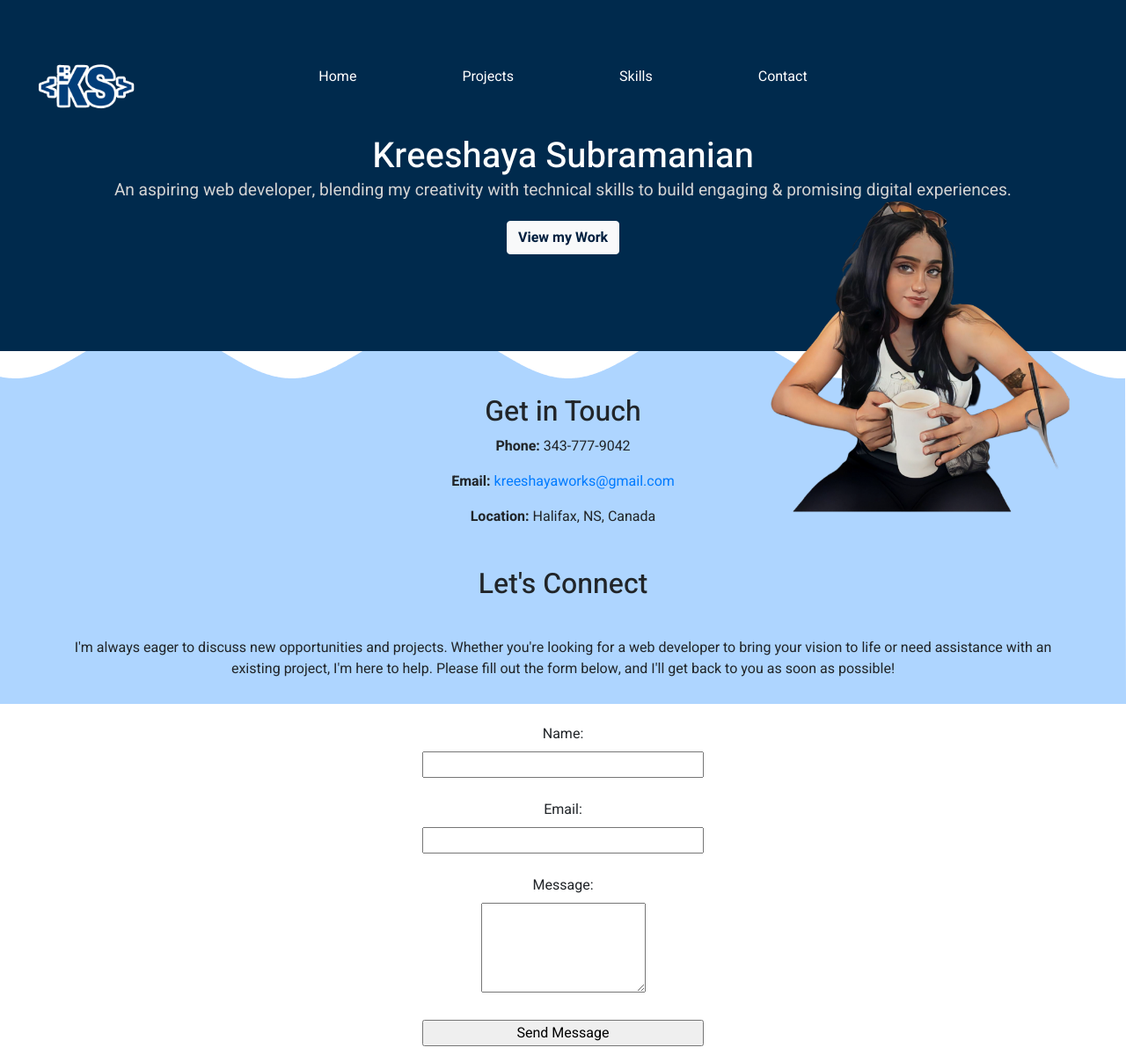
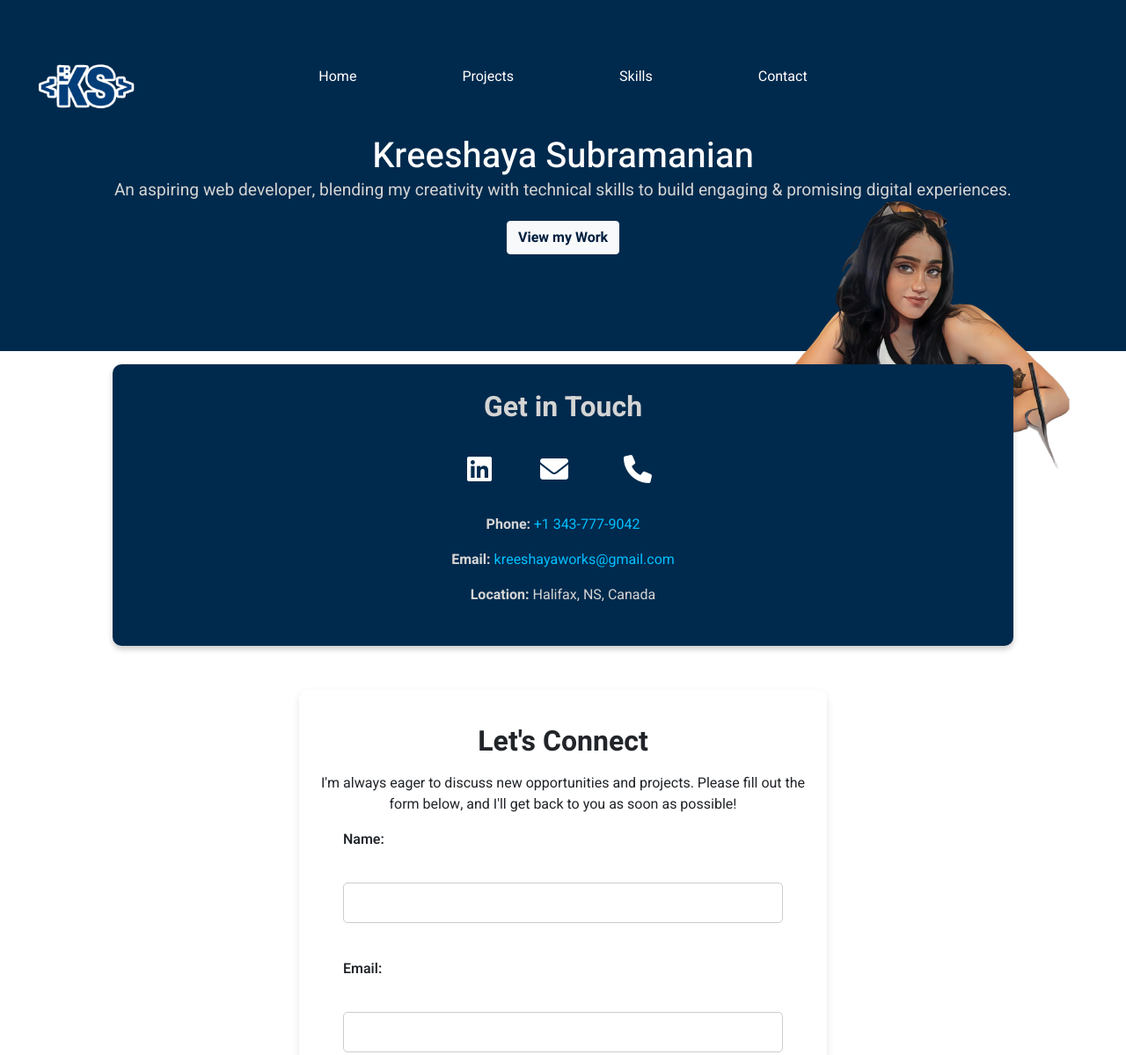
Before and after one commit to kreeshaya-hub/Portfolio, a plain HTML site: page pages/contact.html in a window 1280 px wide. Shown: the top 1199 px of the page at 88% size. Drawn offline with nearby package versions, Linux system fonts and the light colour scheme.

Commit message:
Improve contact page

```diff
--- a/pages/contact.html
+++ b/pages/contact.html
@@ -13,7 +13,7 @@
     <link rel="preconnect" href="https://fonts.googleapis.com">
     <link rel="preconnect" href="https://fonts.gstatic.com" crossorigin>
     <link href="https://fonts.googleapis.com/css2?family=Heebo:wght@100..900&family=Mukta:wght@200;300;400;500;600;700;800&display=swap" rel="stylesheet">
-    <link rel="stylesheet" href="https://cdnjs.cloudflare.com/ajax/libs/font-awesome/4.7.0/css/font-awesome.min.css">
+    <link rel="stylesheet" href="https://cdnjs.cloudflare.com/ajax/libs/font-awesome/6.0.0/css/all.min.css">
     <link rel="icon" type="image/png" href="/mylogo.png">
     <!-- Bootstrap CSS -->
     <link href="https://stackpath.bootstrapcdn.com/bootstrap/4.5.2/css/bootstrap.min.css" rel="stylesheet">
@@ -21,24 +21,34 @@
     <link href="/layout.css" rel="stylesheet">
 </head>
 <body>
-    <canvas id="backgroundCanvas"></canvas>
-
     <main>
 
-        <section class="contact-info">
+         <!-- Contact Section with Icons -->
+         <section class="contact-info text-center">
             <h2>Get in Touch</h2>
-            <p><strong>Phone:</strong> 343-777-9042</p>
+            <div class="contact-icons">
+                <a href="https://www.linkedin.com/in/kreeshaya-subramanian-b89562251" target="_blank">
+                    <i class="fa-brands fa-linkedin" style="font-size: 2rem; margin: 10px;"></i>
+                </a>
+                <a href="mailto:kreeshayaworks@gmail.com">
+                    <i class="fa-solid fa-envelope" style="font-size: 2rem; margin: 10px;"></i>
+                </a>
+                <a href="tel:+13437779042" class="mx-2">
+                    <i class="fa-solid fa-phone" style="font-size: 2rem; margin: 10px;"></i>
+                </a>
+            </div>
+            <p><strong>Phone:</strong> <a href="tel:+13437779042">+1 343-777-9042</a></p>
             <p><strong>Email:</strong> <a href="mailto:kreeshayaworks@gmail.com">kreeshayaworks@gmail.com</a></p>
             <p><strong>Location:</strong> Halifax, NS, Canada</p>
         </section>
 
+        <!-- Contact Form -->
         <section class="section">
             <h2>Let's Connect</h2>
-            <p>I'm always eager to discuss new opportunities and projects. Whether you're looking for a web developer to bring your vision to life or need assistance with an existing project, I'm here to help. Please fill out the form below, and I'll get back to you as soon as possible!</p>
+            <p>I'm always eager to discuss new opportunities and projects. Please fill out the form below, and I'll get back to you as soon as possible!</p>
 
             <div class="form-container">
-
-                <form action="#" method="post">
+                <form id="contact-form">
                     <label for="name">Name:</label><br>
                     <input type="text" id="name" name="name" required><br><br>
 
@@ -48,7 +58,8 @@
                     <label for="message">Message:</label><br>
                     <textarea id="message" name="message" rows="4" required></textarea><br><br>
 
-                    <input type="submit" value="Send Message">
+                    <button type="submit">Send Message</button>
+                    <p id="form-status"></p>
                 </form>
             </div>
         </section>
--- a/scripts.js
+++ b/scripts.js
@@ -17,45 +17,42 @@ document.addEventListener("DOMContentLoaded", function() {
         .catch(error => console.error("Error loading footer:", error));
 });
 
+// FORM SUBMISSION
 
-// canvas animation
-const canvas = document.getElementById('backgroundCanvas');
-const ctx = canvas.getContext('2d');
+document.getElementById("contact-form").addEventListener("submit", async function(event) {
+    event.preventDefault(); // Prevent default form submission
 
-function resizeCanvas() {
-    canvas.width = window.innerWidth;
-    canvas.height = window.innerHeight;
-}
+    const formStatus = document.getElementById("form-status");
+    formStatus.innerText = "Sending message...";
 
-window.addEventListener('resize', resizeCanvas);
-resizeCanvas();
+    const formData = {
+        name: document.getElementById("name").value,
+        email: document.getElementById("email").value,
+        message: document.getElementById("message").value
+    };
 
-let waveOffset = 0;
+    try {
+        const response = await fetch("https://api.emailjs.com/api/v1.0/email/send", {
+            method: "POST",
+            headers: {
+                "Content-Type": "application/json"
+            },
+            body: JSON.stringify({
+                service_id: "service_8rqzr4k",
+                template_id: "template_p3rjx56",
+                user_id: "dnR2rZ_JIJKDLBts8",
+                template_params: formData
+            })
+        });
 
-function drawWave() {
-    ctx.clearRect(0, 0, canvas.width, canvas.height);
-
-    const waveHeight = 30; // Height of the wave
-    const waveFrequency = 0.02; // Wave frequency
-    const waveSpeed = 0.5; // Wave speed
-
-    ctx.beginPath();
-    for (let x = 0; x < canvas.width; x++) {
-        const y =
-            Math.sin(x * waveFrequency + waveOffset) * waveHeight +
-            canvas.height / 2;
-        ctx.lineTo(x, y);
+        if (response.ok) {
+            formStatus.innerText = "Message sent successfully!";
+            document.getElementById("contact-form").reset();
+        } else {
+            throw new Error("Failed to send message.");
+        }
+    } catch (error) {
+        formStatus.innerText = "Error sending message. Please try again.";
+        console.error("Email sending error:", error);
     }
-
-    ctx.lineTo(canvas.width, canvas.height);
-    ctx.lineTo(0, canvas.height);
-    ctx.closePath();
-
-    ctx.fillStyle = 'rgba(0, 123, 255, 0.4)'; // Color of the wave
-    ctx.fill();
-
-    waveOffset += waveSpeed * 0.05;
-    requestAnimationFrame(drawWave);
-}
-
-drawWave();
+});
--- a/styles.css
+++ b/styles.css
@@ -198,31 +198,114 @@ header .hero-section {
     margin: 20px;
 }
 
-/* contact page styles */
+/* Contact Info Section */
 .contact-info {
+    background: #002a4d;
+    color: #d4d4d4;
+    padding: 30px;
+    border-radius: 10px;
+    margin: 0 auto 50px;
+    margin-top: 15px;
+    width: 80%;
     text-align: center;
-    padding: 10px;
-    margin-top: 40px;
+    position: relative;
+    z-index: 2;
+    box-shadow: 0px 4px 6px rgba(0, 0, 0, 0.2);
 }
 
-.section {
-    text-align: center;
-    padding: 20px;
+.contact-info h2 {
+    font-size: 2rem;
+    font-weight: 700;
+    margin-bottom: 15px;
 }
 
-.section p {
-    padding: 20px;
-    margin: 20px;
+.contact-info p a {
+    color: #00bfff;
 }
 
-.form-container {
-    margin: 20px;
+.contact-icons {
+    display: flex;
+    justify-content: center;
+    gap: 15px;
+    margin-bottom: 15px;
+}
+
+.contact-icons a {
+    text-decoration: none;
+    color: #ffffff;
+    transition: transform 0.3s, color 0.3s;
+}
+
+.contact-icons i {
+    font-size: 2.2rem;
     padding: 10px;
 }
 
-.form-container input {
-    width: 20em;
+.contact-icons a:hover {
+    transform: scale(1.2);
+    color: #0077b5; /* LinkedIn blue */
 }
+
+/* Form Section */
+.section {
+    background: #ffffff;
+    padding: 40px 20px;
+    border-radius: 10px;
+    box-shadow: 0px 4px 10px rgba(0, 0, 0, 0.1);
+    margin: 40px auto;
+    max-width: 600px;
+    text-align: center;
+}
+
+.section h2 {
+    font-size: 2rem;
+    font-weight: 700;
+    margin-bottom: 15px;
+}
+
+/* Form Styles */
+.form-container {
+    display: flex;
+    justify-content: center;
+    margin-top: 10px;
+}
+
+form {
+    width: 100%;
+    max-width: 500px;
+    text-align: left;
+}
+
+label {
+    font-weight: 600;
+    margin-bottom: 5px;
+    display: block;
+}
+
+input, textarea {
+    width: 100%;
+    padding: 10px;
+    margin: 8px 0 16px 0;
+    border: 1px solid #ccc;
+    border-radius: 5px;
+    font-size: 1rem;
+}
+
+button {
+    background: #0077b5;
+    color: #fff;
+    font-size: 1rem;
+    padding: 10px 20px;
+    border: none;
+    border-radius: 5px;
+    cursor: pointer;
+    transition: background 0.3s;
+}
+
+button:hover {
+    background: #005a8e;
+}
+
 
 /* Footer */
 footer {
```
Also changed, not shown: pages/index.html (+1 -1 lines).
